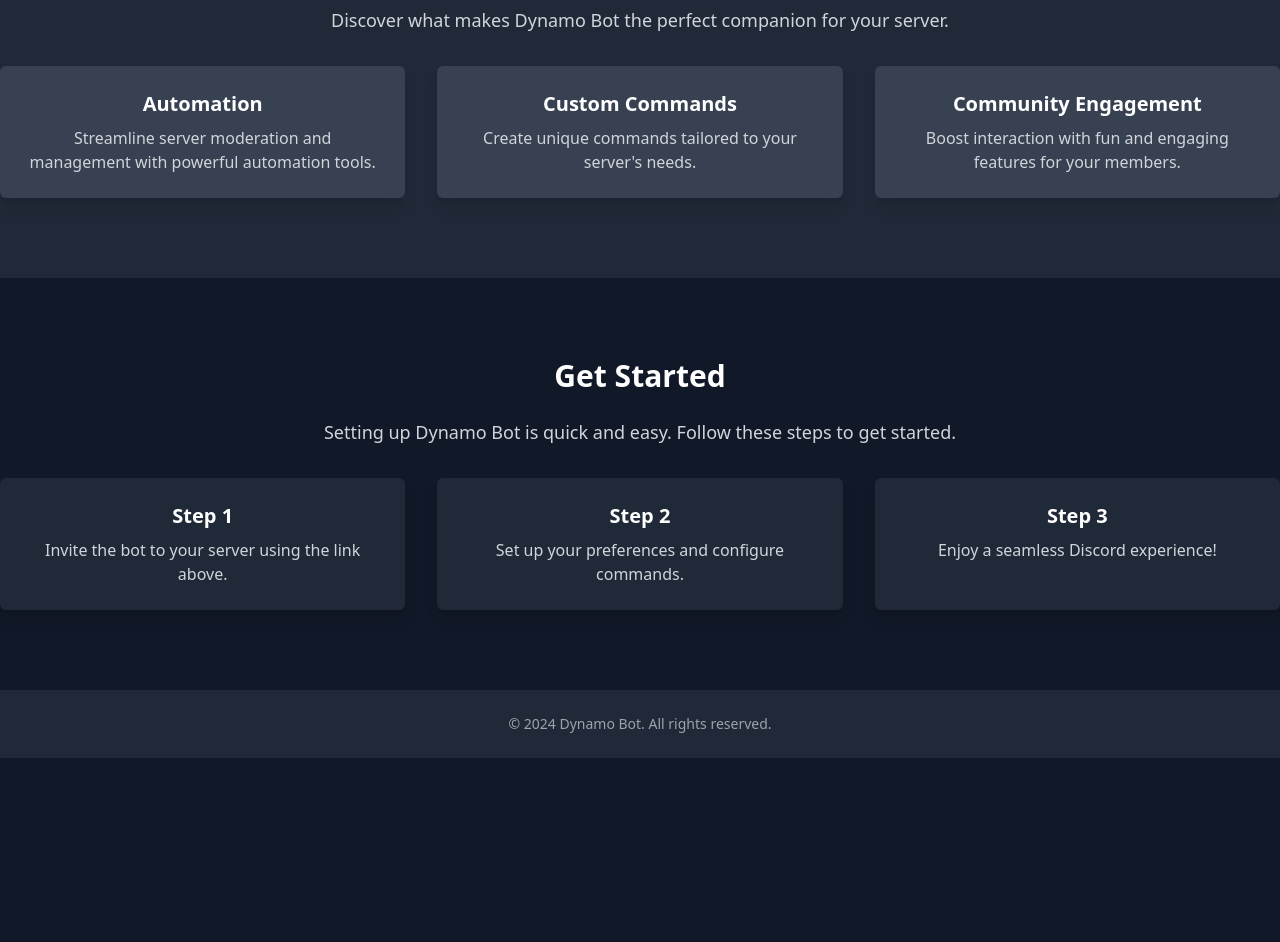
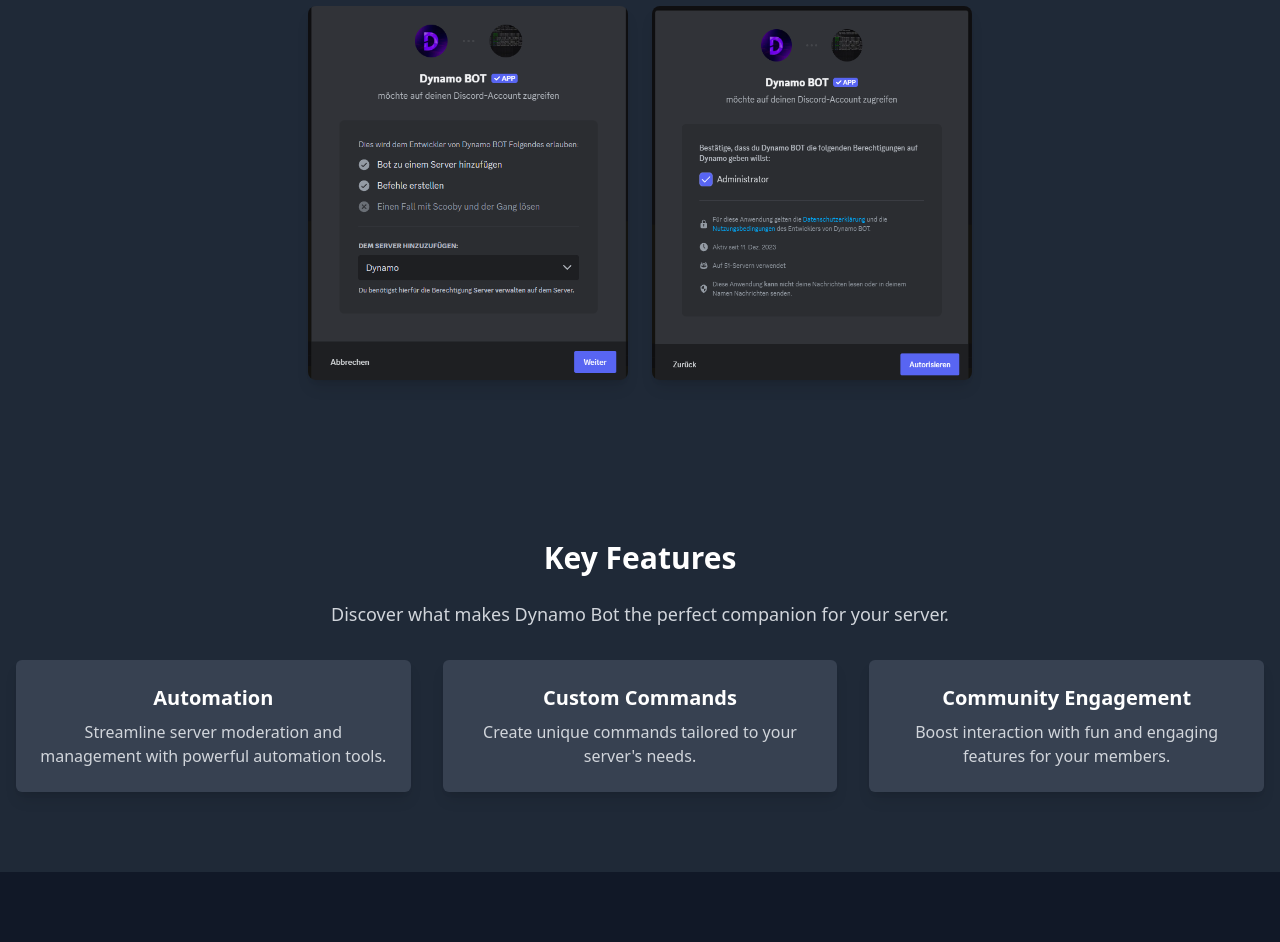
Before and after one commit to hazequeen3387/Dynamo-Website, a plain HTML site: page index.html in a window 1280 px wide. Shown: the part 542-1484 px from the top of the page. Before the commit the page ends 1300 px from the top, so only its background shows below. Drawn offline with nearby package versions, Linux system fonts and the light colour scheme.

Commit message:
index.html aktualisieren

```diff
--- a/index.html
+++ b/index.html
@@ -4,8 +4,22 @@
 <head>
   <meta charset="UTF-8">
   <meta name="viewport" content="width=device-width, initial-scale=1.0">
-  <title> </title>
+  <title>Dynamo Bot - Überarbeitet</title>
   <script src="https://cdn.tailwindcss.com"></script>
+  <style>
+    body {
+      margin: 0;
+    }
+
+    .container {
+      padding-left: 1rem;
+      padding-right: 1rem;
+    }
+
+    img {
+      border-radius: 0.5rem;
+    }
+  </style>
 </head>
 
 <body class="bg-gray-900 text-white font-sans">
@@ -16,14 +30,14 @@
         <img src="./logo.png" alt="Dynamo Bot Logo" class="h-10 w-10 rounded-lg">
         <span class="text-lg font-bold">Dynamo Bot</span>
       </a>
-      <ul class="flex items-center gap-6 text-sm font-medium">
+      <ul class="hidden md:flex items-center gap-6 text-sm font-medium">
         <li><a href="#features" class="hover:text-blue-400">Features</a></li>
         <li><a href="#get-started" class="hover:text-blue-400">Get Started</a></li>
         <li><a href="https://top.gg/bot/1183600303476572251/vote" class="hover:text-blue-400">Vote</a></li>
         <li><a href="https://discord.gg/dyjGaW6W66" class="hover:text-blue-400">Discord</a></li>
         <li><a href="#dashboard" class="hover:text-blue-400">Dashboard</a></li>
       </ul>
-      <a href="https://discord.com/oauth2/authorize?client_id=1183600303476572251&permissions=8&scope=bot+applications.commands" class="bg-blue-600 hover:bg-blue-700 text-white px-4 py-2 rounded-md text-sm font-bold">Invite</a>
+      <a href="https://discord.com/oauth2/authorize?client_id=1183600303476572251&permissions=8&scope=bot+applications.commands" class="bg-blue-600 hover:bg-blue-700 text-white px-4 py-2 rounded-md text-sm font-bold hidden md:inline-block">Invite</a>
     </nav>
   </header>
 
@@ -35,6 +49,17 @@
       <div class="flex justify-center gap-4">
         <a href="https://discord.com/oauth2/authorize?client_id=1183600303476572251&permissions=8&scope=bot+applications.commands" class="bg-blue-600 hover:bg-blue-700 text-white px-6 py-3 rounded-md text-sm font-bold">Invite to Discord</a>
         <a href="https://top.gg/bot/1183600303476572251/vote" class="bg-gray-700 hover:bg-gray-800 text-white px-6 py-3 rounded-md text-sm font-bold">Vote Now</a>
+      </div>
+    </div>
+  </section>
+
+  <!-- Screenshots Section -->
+  <section class="bg-gray-800 py-20">
+    <div class="container mx-auto text-center">
+      <h2 class="text-3xl font-bold mb-6">Dynamo Bot in Action</h2>
+      <div class="flex flex-wrap justify-center gap-6">
+        <img src="./images/dc1.png" alt="Screenshot 1" class="w-80 h-auto shadow-lg">
+        <img src="./images/dc2.png" alt="Screenshot 2" class="w-80 h-auto shadow-lg">
       </div>
     </div>
   </section>
```
